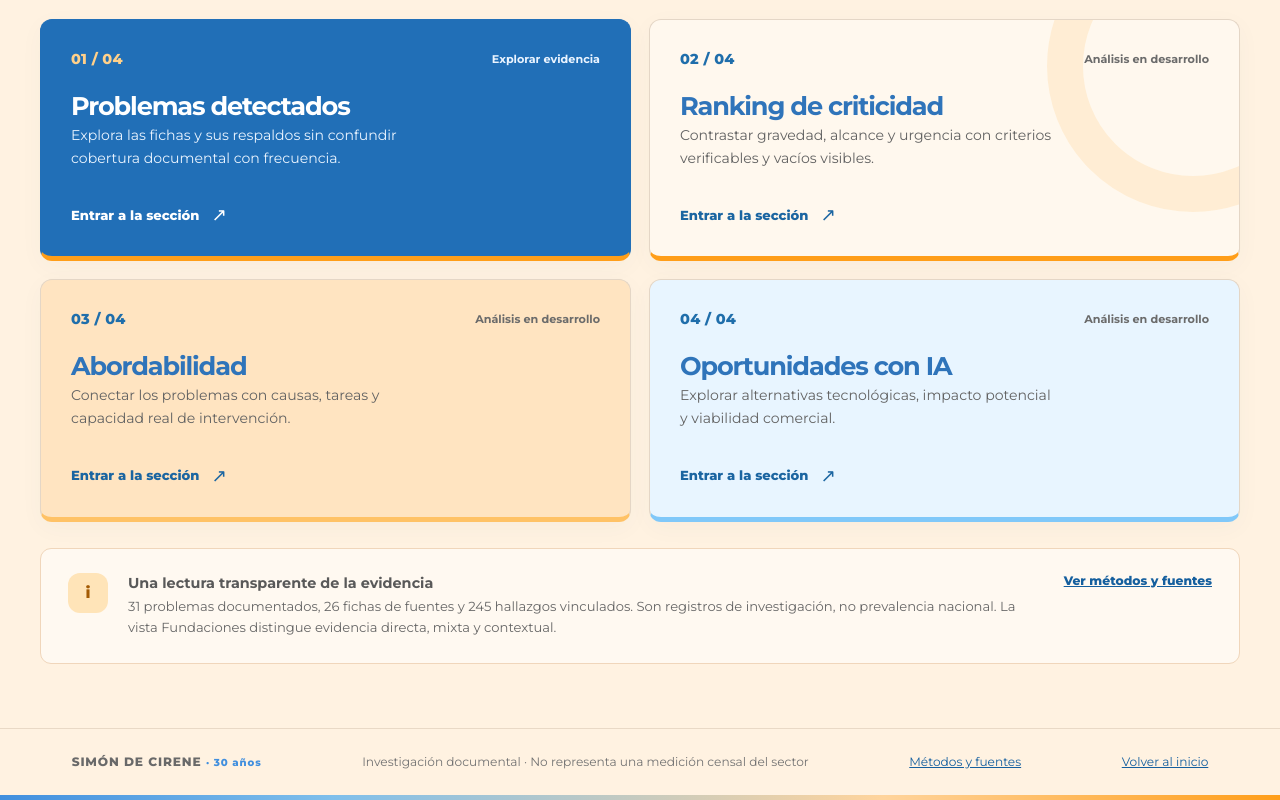
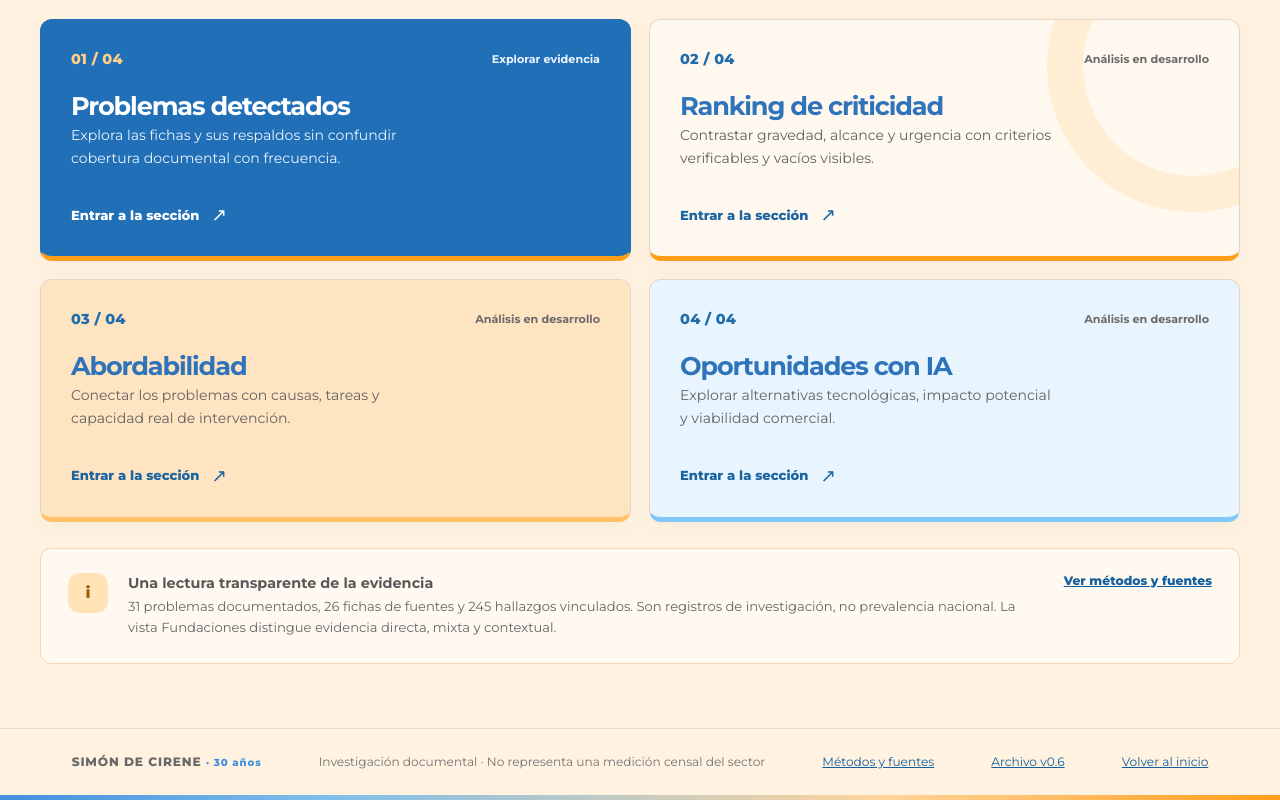
Before and after one commit to seba-godoy/radiografia-tercer-sector-sdc, a plain HTML site: page preview/h0/index.html in a window 1280 px wide. Shown: the part 855-1655 px from the top of the page. Drawn offline with Linux system fonts and the light colour scheme.

Commit message:
release(v0.7): preview/h0/index.html y contrato publicación reversible

```diff
--- a/preview/h0/index.html
+++ b/preview/h0/index.html
@@ -28,7 +28,7 @@
       <div class="scope-wrap"><label for="scope-top">Universo</label><select id="scope-top" aria-label="Seleccionar universo"><option value="tercer_sector">Tercer sector</option><option value="fundaciones">Fundaciones</option></select></div>
     </header>
     <main id="content" aria-busy="true"><div class="loading"><span class="loader"></span><p>Preparando el mapa de evidencia…</p></div></main>
-    <footer class="site-footer"><span class="footer-org">SIMÓN DE CIRENE <small>· 30 años</small></span><span>Investigación documental · No representa una medición censal del sector</span><a href="/metodos?scope=tercer_sector" data-go="metodos" id="footer-methods">Métodos y fuentes</a><a href="/" data-internal>Volver al inicio</a></footer>
+    <footer class="site-footer"><span class="footer-org">SIMÓN DE CIRENE <small>· 30 años</small></span><span>Investigación documental · No representa una medición censal del sector</span><a href="/metodos?scope=tercer_sector" data-go="metodos" id="footer-methods">Métodos y fuentes</a><a href="/archivo" class="footer-legacy" title="Versión 0.6, historial documental" rel="nofollow">Archivo v0.6</a><a href="/" data-internal>Volver al inicio</a></footer>
   </div>
   <noscript>Esta página utiliza JavaScript para navegar entre las secciones y explorar las fuentes.</noscript>
 </body>
```
